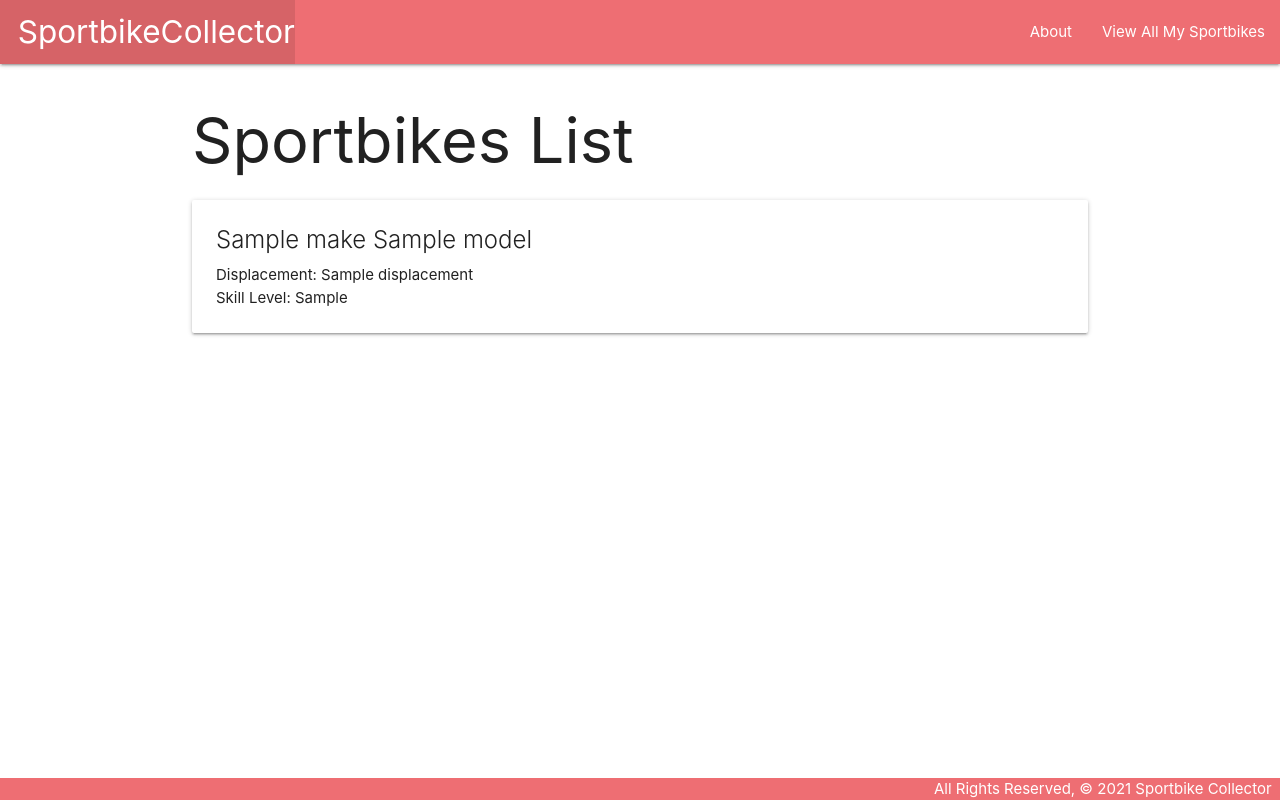
After one commit to mgerken86/Sportbike-Collector, a Django app: template main_app/templates/sportbikes/index.html in a window 1280 px wide. The commit adds this page. Run offline with Django 4.2, Linux system fonts and the light colour scheme; the template is opened without the code that fills it: most values are stand-ins (such as "Sample title", 1, 10 or a date in 2020).

Commit message:
model for sportbikes

```diff
--- a/main_app/templates/base.html
+++ b/main_app/templates/base.html
@@ -17,12 +17,12 @@
         <nav>
             <div class="nav-wrapper">
                 <ul>
-                    <li><a href="/" class="left brand-logo">&nbsp;&nbsp;CatCollector</a></li>
+                    <li><a href="/" class="left brand-logo">&nbsp;&nbsp;SportbikeCollector</a></li>
                 </ul>
                 <ul class="right">
                     <li><a href="/about">About</a></li>
                     <!-- new markup below -->
-                    <li><a href="/sportbikes">View All My Cats</a></li>
+                    <li><a href="/sportbikes">View All My Sportbikes</a></li>
                 </ul>
             </div>
         </nav>
@@ -32,7 +32,7 @@
         {% endblock %}
     </main>
     <footer class="page-footer">
-        <div class="right">All Rights Reserved, &copy; 2021 Cat Collector &nbsp;</div>
+        <div class="right">All Rights Reserved, &copy; 2021 Sportbike Collector &nbsp;</div>
     </footer>
 </body>
 
--- /dev/null
+++ b/main_app/templates/sportbikes/index.html
@@ -0,0 +1,16 @@
+{% extends 'base.html' %}
+{% block content %}
+
+<h1>Sportbikes List</h1>
+
+{% for bike in sportbikes %}
+  <div class="card">
+    <div class="card-content">
+      <span class="card-title">{{ bike.make }} {{ bike.model }}</span>
+      <p>Displacement: {{ bike.displacement }}</p>
+      <p>Skill Level: {{ bike.skill_lvl }}</p>
+    </div>
+  </div>
+{% endfor %}
+
+{% endblock %}
```
Also changed, not shown: main_app/views.py (+12 -1 lines).
